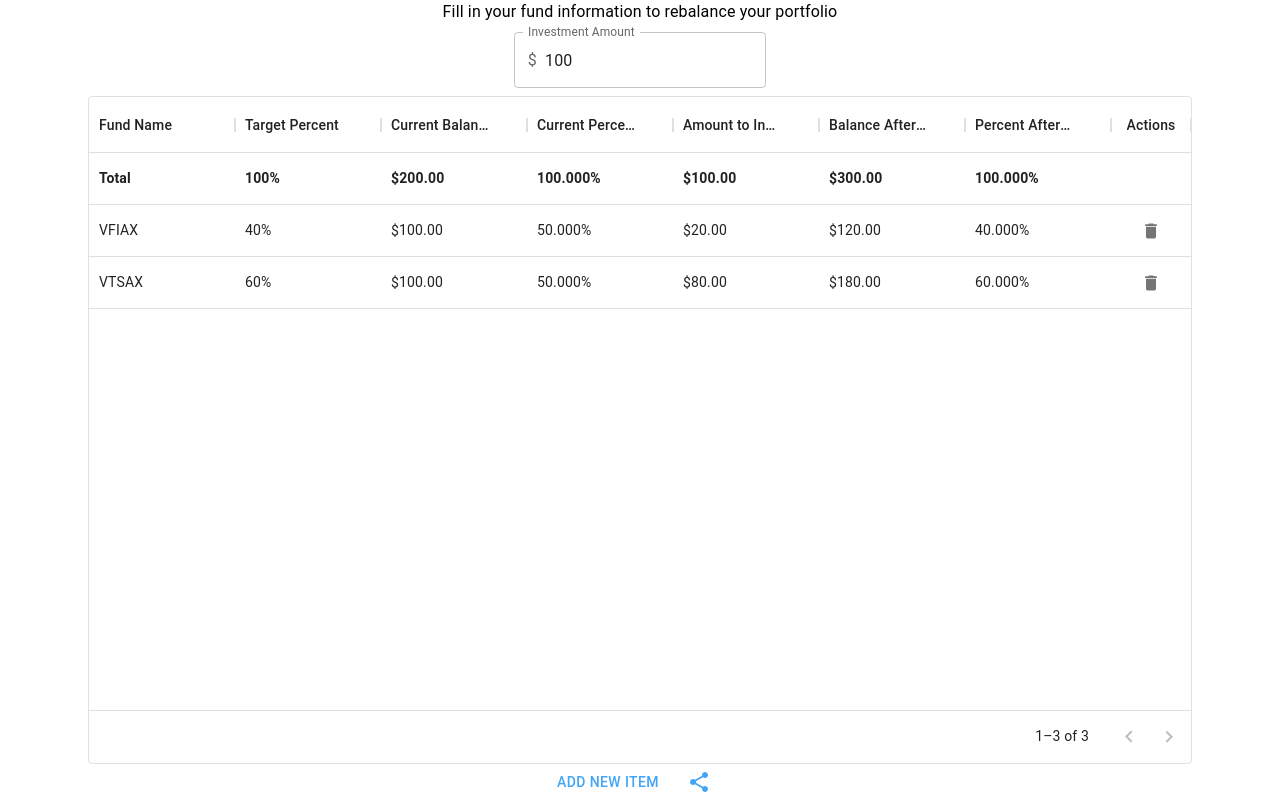
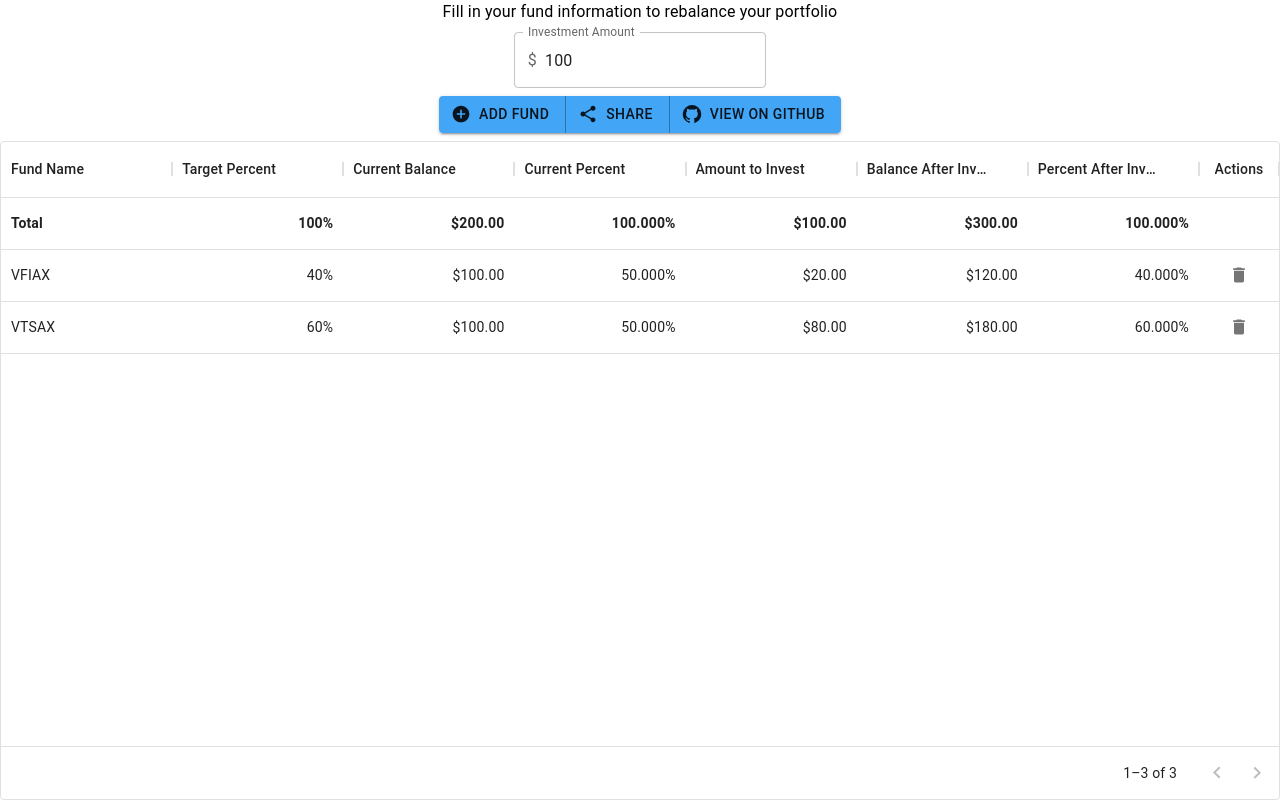
Before and after one commit to skylerwlewis/rebalancing-calculator, a React (Create React App) app: page / in a window 1280 px wide. Built offline with nearby package versions, Linux system fonts and the light colour scheme.

Commit message:
Restying main input page

```diff
--- a/src/input/InputView.tsx
+++ b/src/input/InputView.tsx
@@ -1,4 +1,4 @@
-import { Button, Container, Typography } from '@mui/material';
+import { Box, Button, ButtonGroup, Container, Divider, IconButton, Link, Typography } from '@mui/material';
 import { useContext, useMemo, useState } from 'react';
 import MoneyField from './MoneyField';
 import { isValidPercentage, setPercentage } from '../utils/PercentUtils';
@@ -10,13 +10,15 @@ import { DataGrid, GridPreProcessEditCellProps, GridActionsCellItem, GridRowPara
 import { setIf } from '../utils/SetUtils';
 import { ONE_HUNDRED } from '../calculator/BigConstants';
 import DeleteIcon from '@mui/icons-material/Delete';
+import GitHubIcon from '@mui/icons-material/GitHub';
+import AddCircleIcon from '@mui/icons-material/AddCircle';
 import ShareModal from '../share/modal/ShareModal';
 import ShareIcon from '@mui/icons-material/Share';
 import { FundInputItemStrings } from './FundInputItem';
+import { useNavigate } from 'react-router-dom';
+import { grey } from '@mui/material/colors';
 
-const boxSx = {
-  '& .MuiTextField-root': { m: 1, width: '25ch' },
-};
+const githubLink = 'https://github.com/skylerwlewis/rebalancing-calculator'
 
 const currencyFormatter = new Intl.NumberFormat('en-US', {
   style: 'currency',
@@ -37,6 +39,8 @@ const renderValue = (params: GridRenderCellParams<FundOutputItemStrings, any, an
 const numericComparator: GridComparatorFn<string> = (v1, v2) => Number(v1) - Number(v2);
 
 const InputView = () => {
+
+  const navigate = useNavigate();
 
   const { amountToInvest, amountToInvestSetters, fundInputItemSetters, fundInputItems, addFundInputItem, removeFundInputItem } = useContext(InputContext);
 
@@ -111,12 +115,12 @@ const InputView = () => {
   const handleClose = () => setOpenModal(false);
 
   return (
-    <Container sx={{
-      ...boxSx,
+    <Box sx={{
       height: '100%',
       display: 'flex',
       flexDirection: 'column',
-      alignItems: 'center'
+      alignItems: 'center',
+      width: '100%'
     }}>
       <Container>
         <Typography>
@@ -125,9 +129,42 @@ const InputView = () => {
         <MoneyField
           id='investment-amount-input'
           label='Investment Amount'
+          sx={{
+            m: 1,
+            width: '25ch'
+          }}
           {...amountToInvestSetters} />
       </Container>
-      <Container sx={{ flexGrow: '1' }}>
+      <Container sx={{
+        display: 'flex',
+        alignItems: 'center',
+        width: 'fit-content',
+        marginBottom: 1
+      }}>
+        <ButtonGroup variant="contained" sx={{
+          // The Github Button with href below does not get handled correctly by ButtonGroup, the style below fixes that
+
+          // Applying '.MuiButtonGroup-grouped:not(:first-of-type)' styles
+          '.MuiButtonGroup-grouped:not(:first-child)': {
+            borderTopLeftRadius: 0,
+            borderBottomLeftRadius: 0
+          },
+          // Applying '.MuiButtonGroup-grouped:not(:last-of-type)' styles
+          '.MuiButtonGroup-grouped:not(:last-child)': {
+            borderTopRightRadius: 0,
+            borderBottomRightRadius: 0,
+            borderRight: '1px solid',
+            borderRightColor: grey[400],
+            borderColor: 'rgb(46, 115, 171)'
+          },
+          }}>
+          <Button startIcon={<AddCircleIcon />} onClick={() => { addFundInputItem() }}>Add fund</Button>
+          <Button startIcon={<ShareIcon />} onClick={() => setOpenModal('share')}>Share</Button>
+          <Button startIcon={<GitHubIcon />} href={githubLink}>View on Github</Button>
+        </ButtonGroup>
+        <ShareModal open={openModal === 'share'} handleClose={handleClose} />
+      </Container>
+      <Box sx={{ flexGrow: '1', width: '100%' }}>
         <DataGrid
           disableColumnMenu={true}
           autoPageSize={true}
@@ -163,7 +200,8 @@ const InputView = () => {
               },
               renderCell: renderValue,
               flex: 1,
-              sortComparator: numericComparator
+              sortComparator: numericComparator,
+              align: 'right'
             },
             {
               field: 'currentBalanceString',
@@ -176,7 +214,8 @@ const InputView = () => {
               },
               renderCell: renderValue,
               flex: 1,
-              sortComparator: numericComparator
+              sortComparator: numericComparator,
+              align: 'right'
             },
             {
               field: 'currentPercentString',
@@ -184,7 +223,8 @@ const InputView = () => {
               valueFormatter: ({ value }) => value + '%',
               renderCell: renderValue,
               flex: 1,
-              sortComparator: numericComparator
+              sortComparator: numericComparator,
+              align: 'right'
             },
             {
               field: 'amountToInvestString',
@@ -192,7 +232,8 @@ const InputView = () => {
               valueFormatter: ({ value }) => currencyFormatter.format(value),
               renderCell: renderValue,
               flex: 1,
-              sortComparator: numericComparator
+              sortComparator: numericComparator,
+              align: 'right'
             },
             {
               field: 'balanceAfterString',
@@ -200,7 +241,8 @@ const InputView = () => {
               valueFormatter: ({ value }) => currencyFormatter.format(value),
               renderCell: renderValue,
               flex: 1,
-              sortComparator: numericComparator
+              sortComparator: numericComparator,
+              align: 'right'
             },
             {
               field: 'percentAfterString',
@@ -208,7 +250,8 @@ const InputView = () => {
               valueFormatter: ({ value }) => value + '%',
               renderCell: renderValue,
               flex: 1,
-              sortComparator: numericComparator
+              sortComparator: numericComparator,
+              align: 'right'
             },
             {
               field: 'actions',
@@ -226,13 +269,8 @@ const InputView = () => {
             }
           ]}
         />
-      </Container>
-      <Container>
-        <Button onClick={() => { addFundInputItem() }}>Add new item</Button>
-        <Button onClick={() => setOpenModal('share')}><ShareIcon /></Button>
-        <ShareModal open={openModal === 'share'} handleClose={handleClose} />
-      </Container>
-    </Container>
+      </Box>
+    </Box>
   );
 };
 
```
